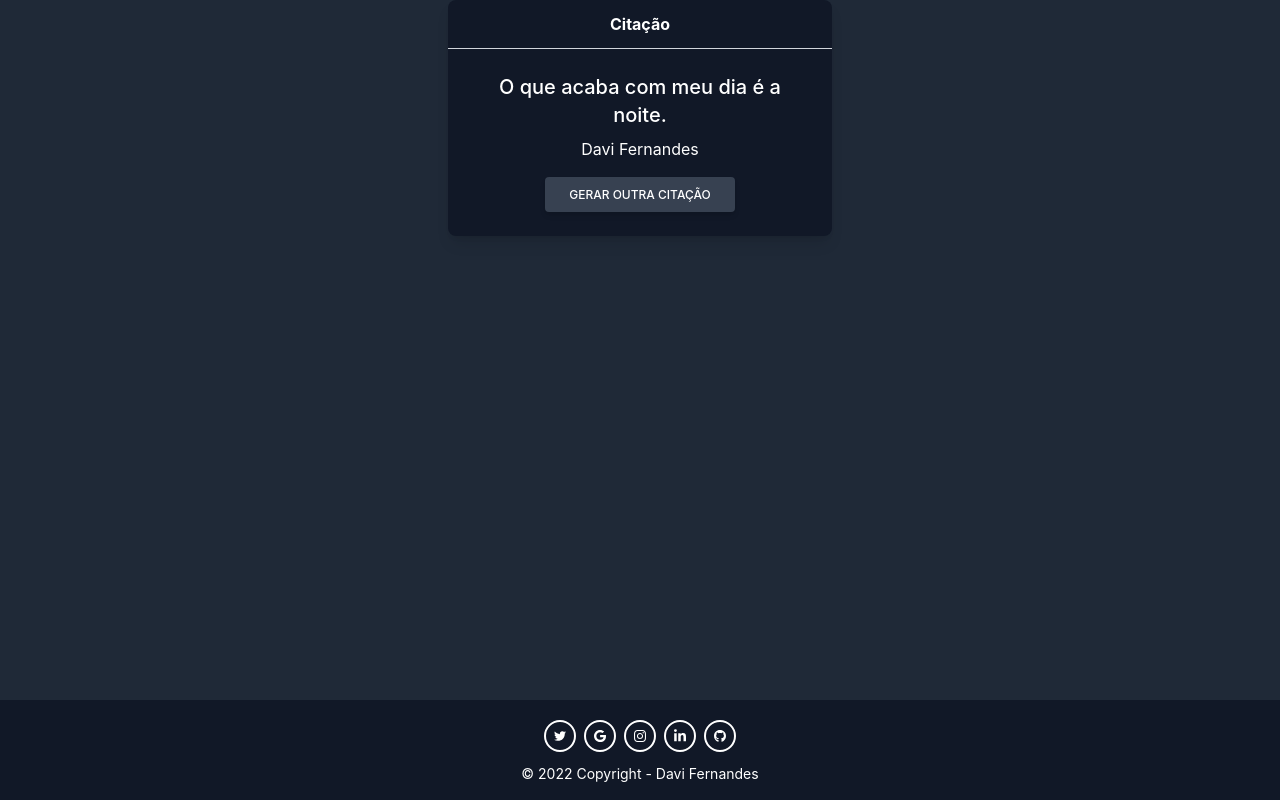
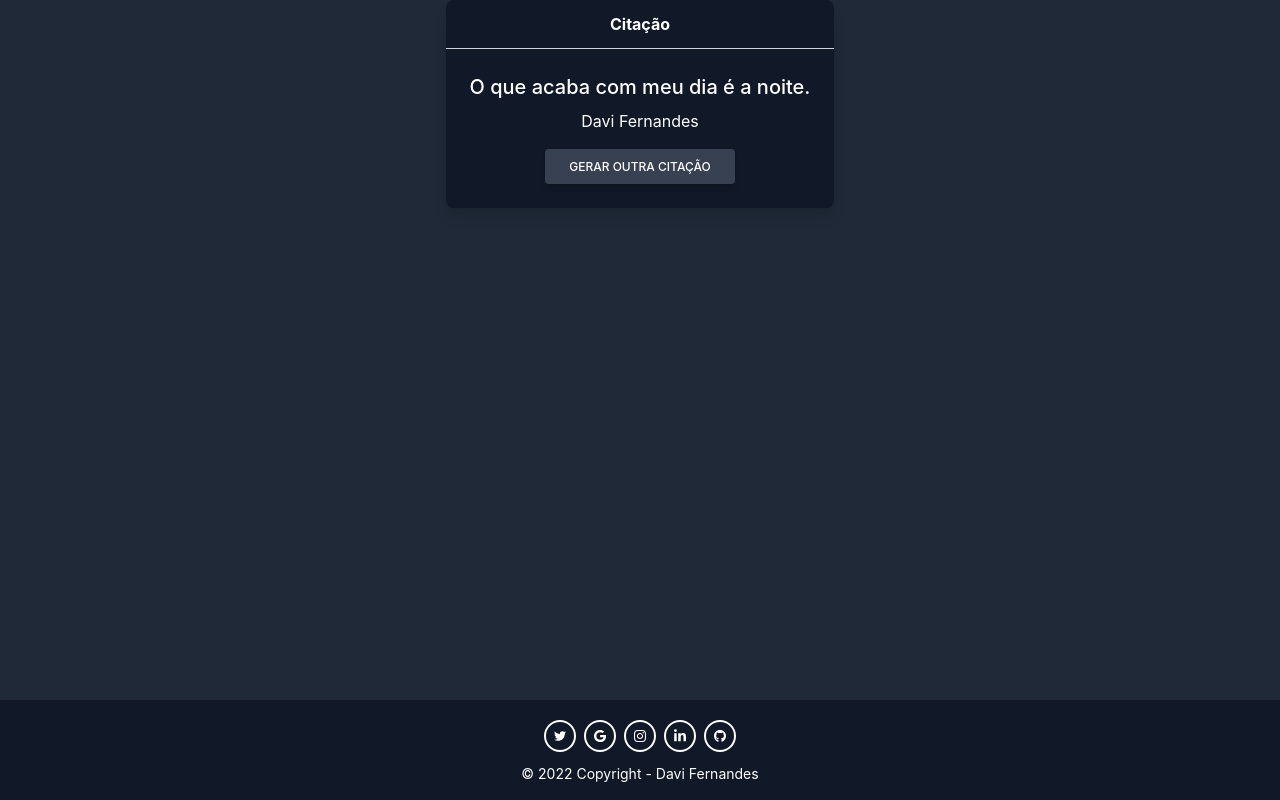
Before and after one commit to DaviFernandesDaSilva/api-quotes, a Next.js app: page / in a window 1280 px wide. Built offline with nearby package versions, Linux system fonts and the light colour scheme.

Commit message:
corrigido tamanho

```diff
--- a/pages/index.js
+++ b/pages/index.js
@@ -35,7 +35,7 @@
     <Header />
     <section className="text-center">
       <div className="flex justify-center">
-        <div className="rounded-lg shadow-lg bg-gray-900 max-w-sm text-center ">
+        <div className="rounded-lg shadow-lg bg-gray-900 max-w-lg text-center ">
             <div className="py-3 px-6 border-b font-bold border-gray-300 text-white">
               Citação
             </div>
```
